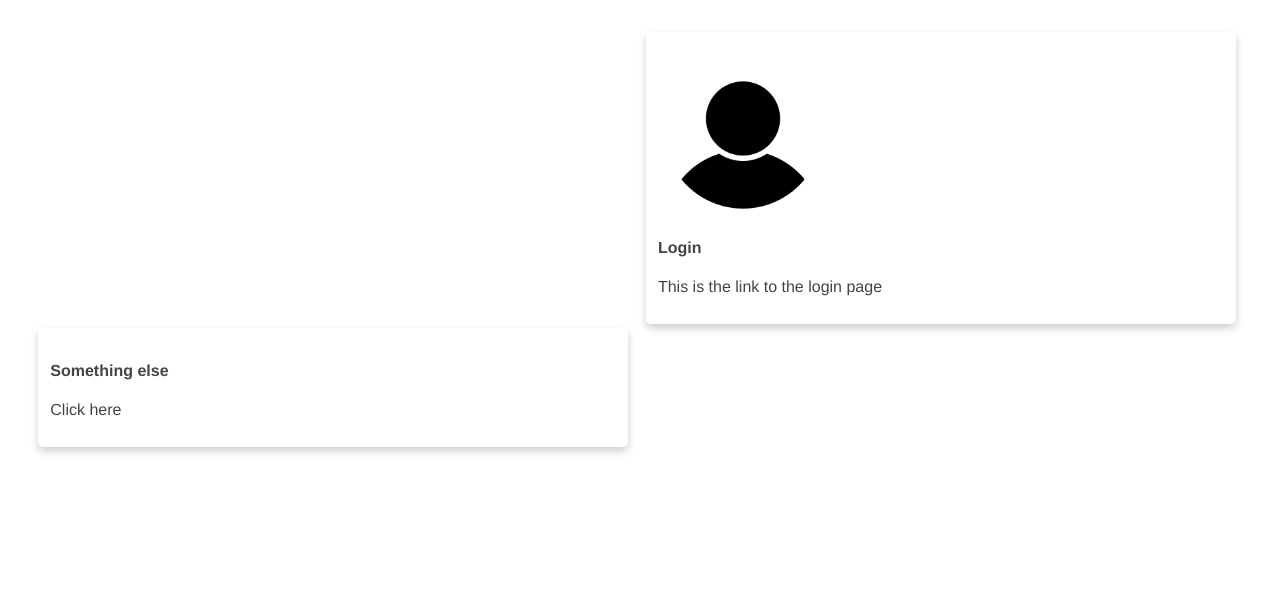
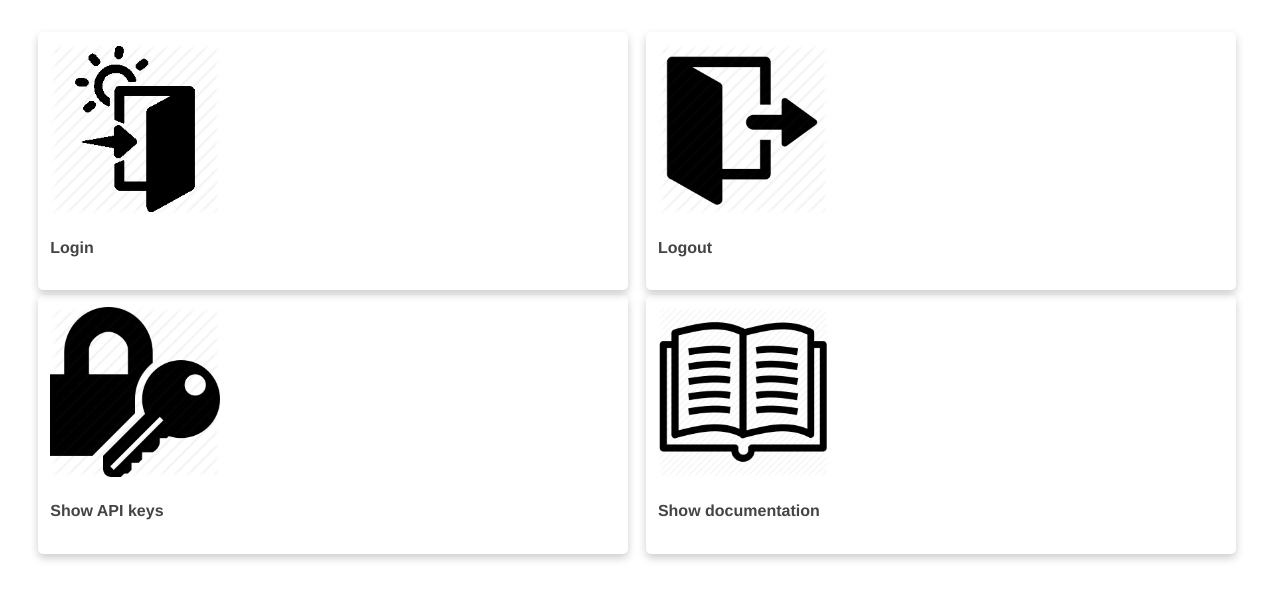
Before and after one commit to NaPiZip/Online-course-notes, a Flask app: page / in a window 1280 px wide. Shown: the part 98-698 px from the top of the page. Run offline with Flask 2, Linux system fonts and the light colour scheme.

Commit message:
Changed formatting and updated html pages.

```diff
--- a/Designing_RESTful_APIs/Exercices/L5/static/css/main.css
+++ b/Designing_RESTful_APIs/Exercices/L5/static/css/main.css
@@ -83,7 +83,7 @@ header h1.logo:hover {
 
 img.avatar {
   height: 30%;
-  width: 40%;
+  width: 50%;
   border-radius: 50%;
 }
 
--- a/Designing_RESTful_APIs/Exercices/L5/templates/login.html
+++ b/Designing_RESTful_APIs/Exercices/L5/templates/login.html
@@ -9,7 +9,7 @@
 
     <form action="" method="post">
       <div class="imgcontainer">
-        <img src="/static/images/login.png" alt="Avatar" class="avatar">
+        <img src="/static/images/avatar.jpg" alt="Avatar" class="avatar">
       </div>
       <div class="container">
         <label for="uname"><b>Username</b></label>
--- a/Designing_RESTful_APIs/Exercices/L5/templates/welcome.html
+++ b/Designing_RESTful_APIs/Exercices/L5/templates/welcome.html
@@ -14,21 +14,35 @@
 
     <div class="grid-container">
       <a href="/login">
-      <div class="card">
-        <img src="/static/images/login.png" alt="Avatar" style="width:30%">
-        <div class="container">
+        <div class="tile">
+          <img src="/static/images/login.png" alt="Avatar" style="width:30%">
           <h4><b>Login</b></h4>
-          <p>This is the link to the login page</p>
         </div>
-        </a>
-      </div>
-      <a href="/">
-      <div class="tile" >
+      </a>
 
-        <h4><b>Something else</b></h4>
-        <p>Click here</p>
-      </div></a>
+      <a href="/logout">
+        <div class="tile">
+          <img src="/static/images/logout.png" alt="Avatar" style="width:30%">
+          <h4><b>Logout</b></h4>
+        </div>
+      </a>
+
+      <a href="/apiKey">
+        <div class="tile">
+          <img src="/static/images/key.png" alt="Avatar" style="width:30%">
+          <h4><b>Show API keys</b></h4>
+        </div>
+      </a>
+
+      <a href="/doc">
+        <div class="tile">
+          <img src="/static/images/book.png" alt="Avatar" style="width:30%">
+          <h4><b>Show documentation</b></h4>
+        </div>
+      </a>
     </div>
+
+
 
   </body>
 </html>
```
Also changed, not shown: Designing_RESTful_APIs/Exercices/L5/static/images/avatar.jpg (renamed from Designing_RESTful_APIs/Exercices/L5/static/images/login.jpg), Designing_RESTful_APIs/Exercices/L5/static/images/book.png (added), Designing_RESTful_APIs/Exercices/L5/static/images/key.png (added), Designing_RESTful_APIs/Exercices/L5/static/images/login.png, Designing_RESTful_APIs/Exercices/L5/static/images/logout.png (added).
